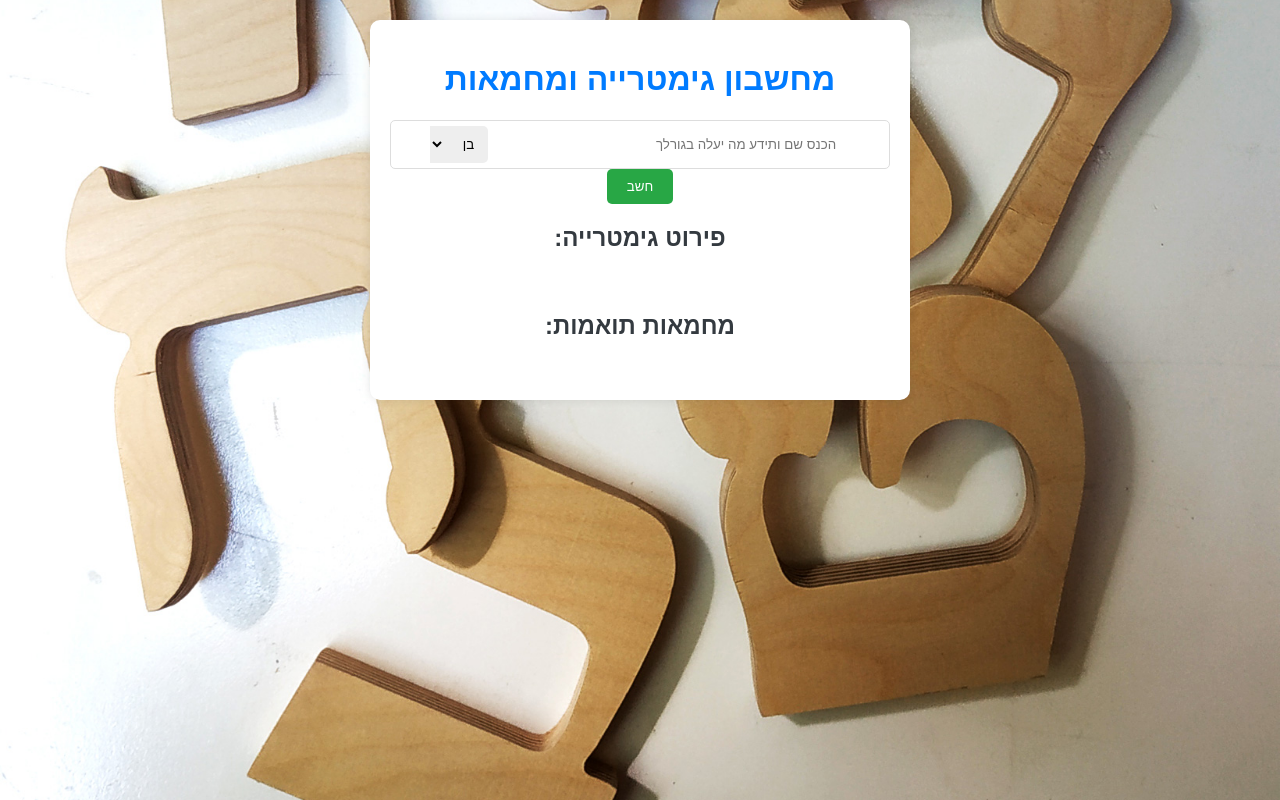
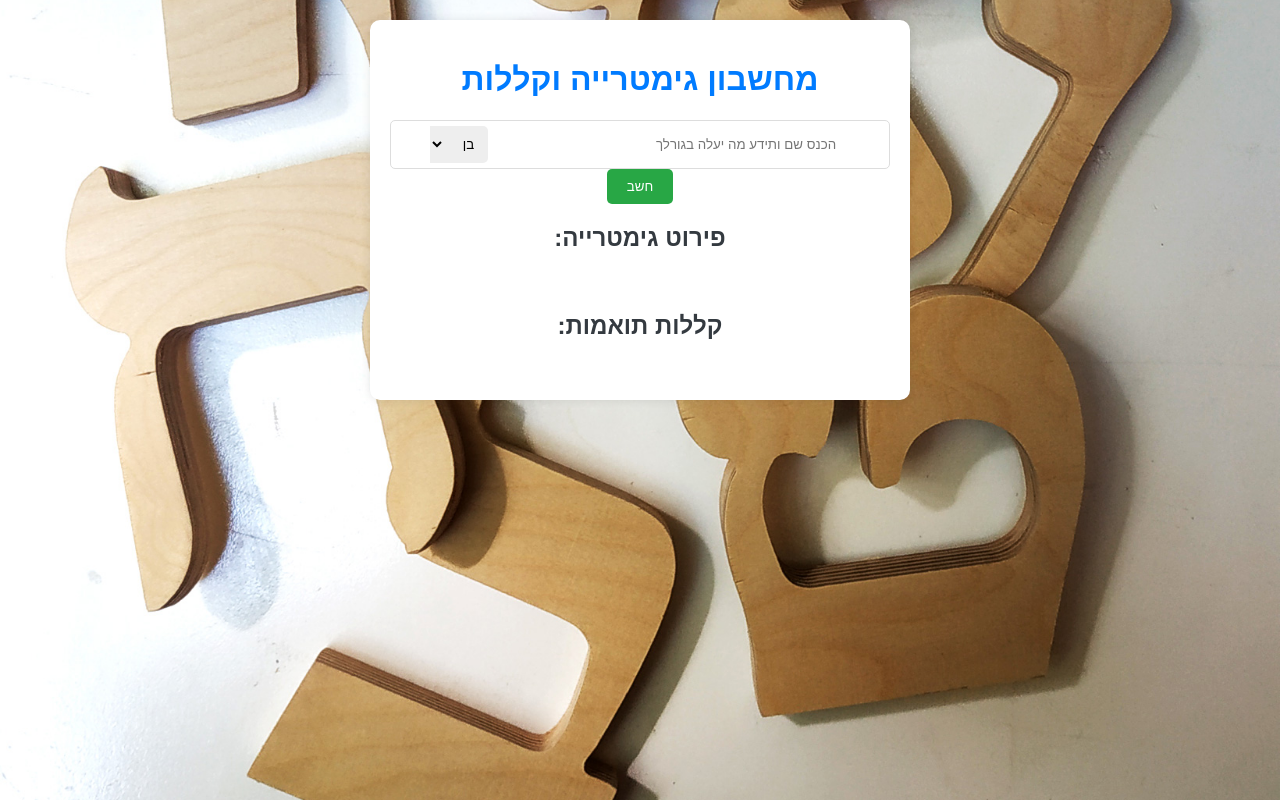
Before and after one commit to 27180781/BILAM, a plain HTML site: page index.html in a window 1280 px wide. Drawn offline with Linux system fonts and the light colour scheme.

Commit message:
Update index.html

```diff
--- a/index.html
+++ b/index.html
@@ -8,7 +8,7 @@
 </head>
 <body>
     <div class="container">
-        <h1>מחשבון גימטרייה ומחמאות</h1>
+        <h1>מחשבון גימטרייה וקללות</h1>
         <div class="input-container">
             <input type="text" id="inputName" placeholder=" הכנס שם ותידע מה יעלה בגורלך">
             <select id="gender">
@@ -21,7 +21,7 @@
         <h2>פירוט גימטרייה:</h2>
         <div id="gematriaResults"></div>
 
-        <h2>מחמאות תואמות:</h2>
+        <h2>קללות תואמות:</h2>
 
         <div id="complimentsResults"></div>
 
```
